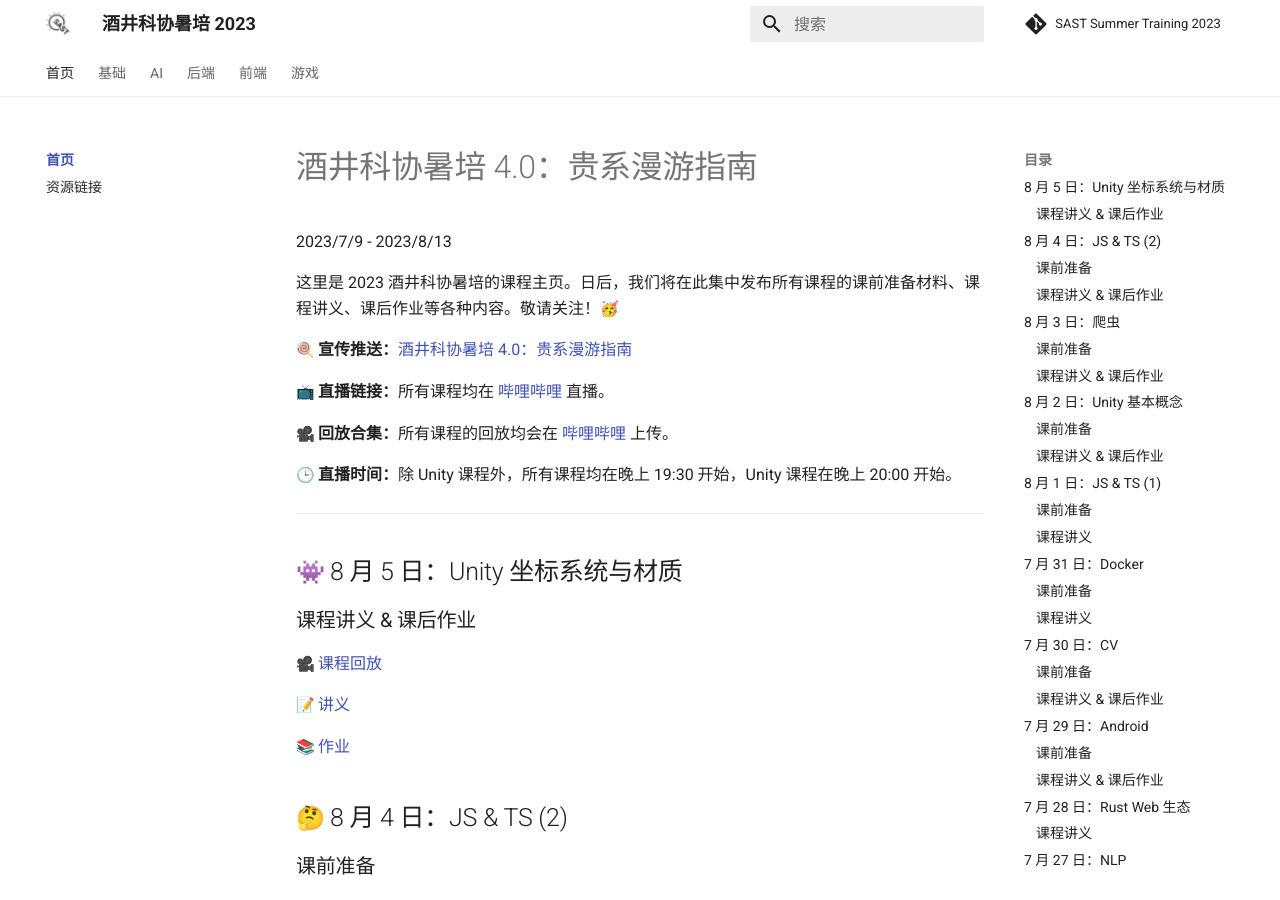
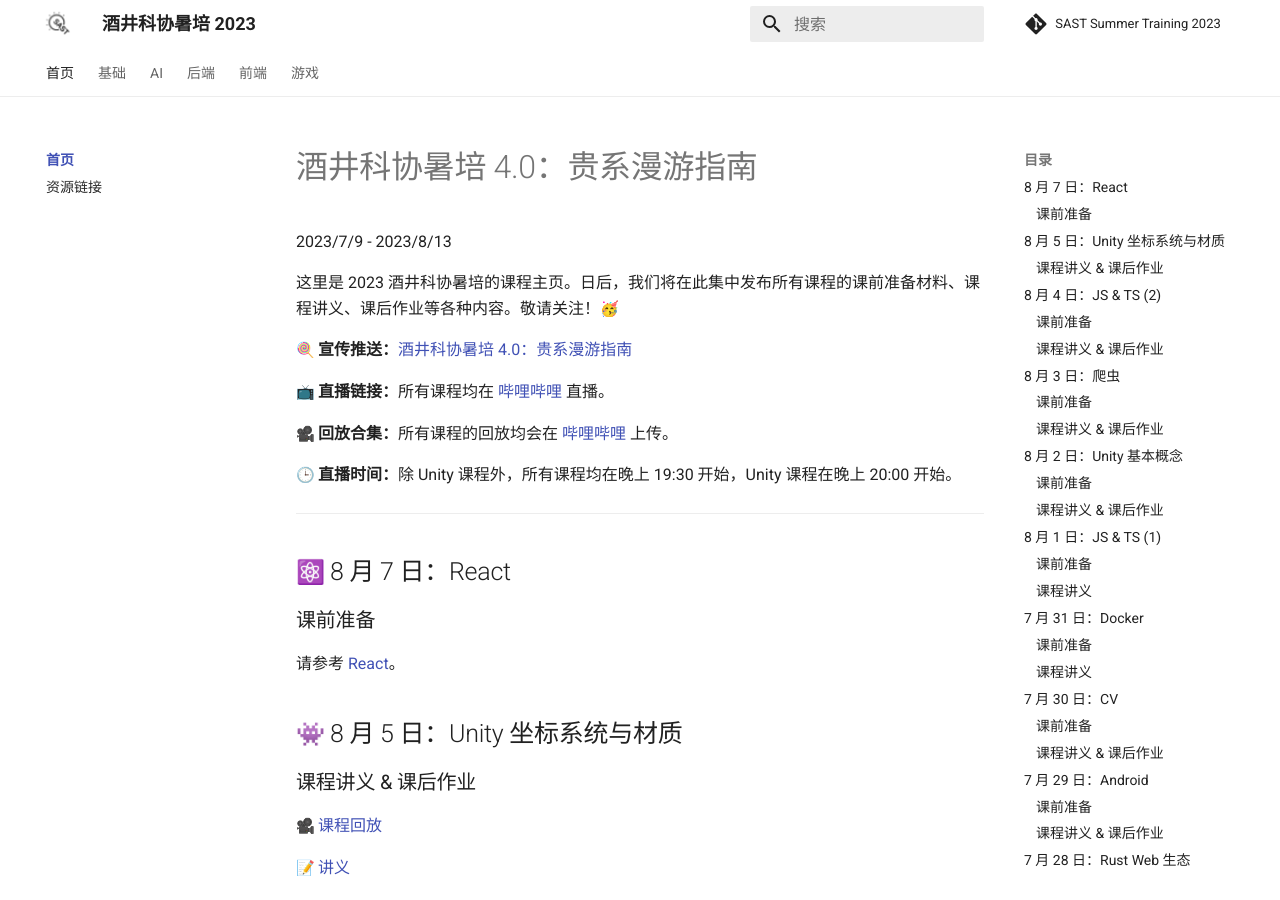
Before and after one commit to sast-summer-training-2023/sast-summer-training-2023.github.io, an MkDocs documentation site: the page built from docs/index.md, in a window 1280 px wide and 900 px high. Built offline with MkDocs 1.6.1 and Material for MkDocs 9.7.7, drawn with Linux system fonts in a browser that asks for light colours; emoji names are drawn with the system emoji font; comment, search, counter and statistics services are not loaded.

Commit message:
feat(react): preparation

```diff
--- a/docs/index.md
+++ b/docs/index.md
@@ -13,6 +13,12 @@
 :clock3: **直播时间：**除 Unity 课程外，所有课程均在晚上 19:30 开始，Unity 课程在晚上 20:00 开始。
 
 -----
+
+## :atom_symbol: 8 月 7 日：React
+
+### 课前准备
+
+请参考 [React](/frontend/react/#_1)。
 
 ## :space_invader: 8 月 5 日：Unity 坐标系统与材质
 
```
Also changed, not shown: docs/frontend/index.md (+6 -0 lines).
